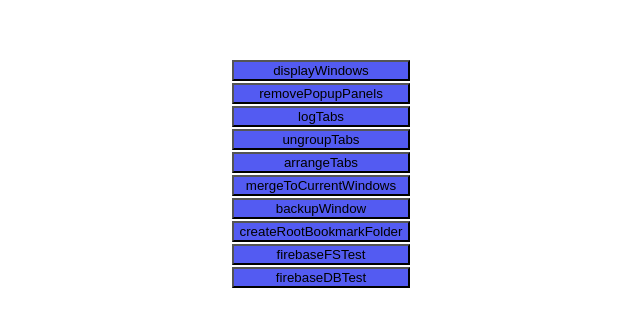
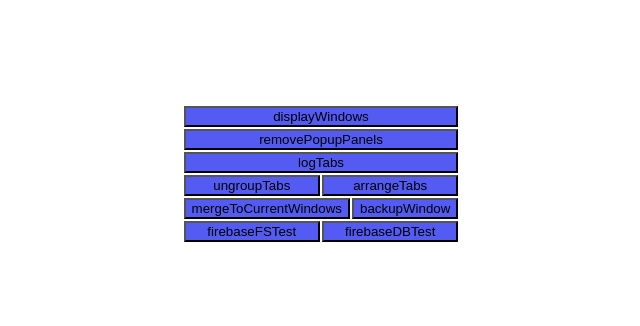
Before and after one commit to dvsource1/windows-and-tabs-manager-ext, a website built with Vite: page index.html in a window 1280 px wide. Shown: the part 226-552 px from the top of the page, without its empty margins (319-959 px from the left). Built offline with nearby package versions, Linux system fonts and the light colour scheme; some packages are replaced by stand-ins of ours.

Commit message:
code refactor

```diff
--- a/src/main.ts
+++ b/src/main.ts
@@ -6,7 +6,7 @@
 import "./style.css";
 import { Action, view_actions } from "./ui/actions";
 import { view_windows } from "./ui/windows";
-import { createBookmarkFromTab, getFolderByTitle } from "./util/bookmark-utils";
+import { createBookmarkFromTab } from "./util/bookmark-utils";
 import {
   getCurrentWindowTabs,
   getTabGroups,
@@ -157,13 +157,10 @@
 
   // console.log(bookmarks);
 };
-const createRootBookmarkFolder = async () => {
-  await getFolderByTitle("vim");
-};
 
 // ACTIONS
 
-const actions: Action[] = [
+const actions: (Action | Action[])[] = [
   {
     id: "displayWindows",
     name: "displayWindows",
@@ -174,6 +171,7 @@
     name: "removePopupPanels",
     callback: removePopupPanels,
   },
+  [
     {
       id: "logTabs",
       name: "logTabs",
@@ -185,6 +183,8 @@
       disable: true,
       callback: sortTabs,
     },
+  ],
+  [
     {
       id: "ungroupTabs",
       name: "ungroupTabs",
@@ -195,6 +195,8 @@
       name: "arrangeTabs",
       callback: arrangeTabs,
     },
+  ],
+  [
     {
       id: "mergeToCurrentWindows",
       name: "mergeToCurrentWindows",
@@ -205,11 +207,8 @@
       name: "backupWindow",
       callback: backupWindow,
     },
-  {
-    id: "createRootBookmarkFolder",
-    name: "createRootBookmarkFolder",
-    callback: createRootBookmarkFolder,
-  },
+  ],
+  [
     {
       id: "firebaseFSTest",
       name: "firebaseFSTest",
@@ -220,6 +219,7 @@
       name: "firebaseDBTest",
       callback: firebaseDBTest,
     },
+  ],
 ];
 
 // DOM
--- a/src/style.css
+++ b/src/style.css
@@ -40,10 +40,19 @@
 .actions-container {
   display: flex;
   flex-direction: column;
+  align-items: stretch;
   gap: 2px;
 }
 
-.actions-container button {
+.actions-container .actions-row {
+  display: flex;
+  justify-content: space-between;
+  align-items: stretch;
+  gap: 2px;
+}
+
+.actions-row button {
+  width: 100%;
   background-color: #535bf2;
 }
 
--- a/src/ui/actions.ts
+++ b/src/ui/actions.ts
@@ -7,23 +7,40 @@
   callback: () => void;
 }
 
-export const view_actions = (parent: HTMLDivElement, actions: Action[]) => {
+export const view_actions = (
+  parent: HTMLDivElement,
+  actions: (Action | Action[])[]
+) => {
   const actionsElm = _getActions(actions);
   parent.append(actionsElm);
 };
 
-const _getActions = (actions: Action[]): HTMLDivElement => {
+const _getActions = (actions: (Action | Action[])[]): HTMLDivElement => {
   const actionsElm = document.createElement("div");
   actionsElm.classList.add(...["actions-container"]);
 
-  _.forEach(actions, (action) => {
-    if (!action.disable) {
-      const button = document.createElement("button");
-      button.append(document.createTextNode(action.name));
-      button.setAttribute("id", action.id);
-      button.addEventListener("click", action.callback);
-      actionsElm.append(button);
+  _.forEach(actions, (actionOrRowActions) => {
+    let rowActions = [];
+    if (_.isArray(actionOrRowActions)) {
+      rowActions = actionOrRowActions;
+    } else {
+      rowActions = [actionOrRowActions];
     }
+
+    const actionsRaw = document.createElement("div");
+    actionsRaw.classList.add(...["actions-row"]);
+
+    _.each(rowActions, (action) => {
+      if (!action.disable) {
+        const button = document.createElement("button");
+        button.append(document.createTextNode(action.name));
+        button.setAttribute("id", action.id);
+        button.addEventListener("click", action.callback);
+        actionsRaw.append(button);
+      }
+    });
+
+    actionsElm.append(actionsRaw);
   });
 
   return actionsElm;
```
Lines whose indentation alone changed are shown as unchanged.
